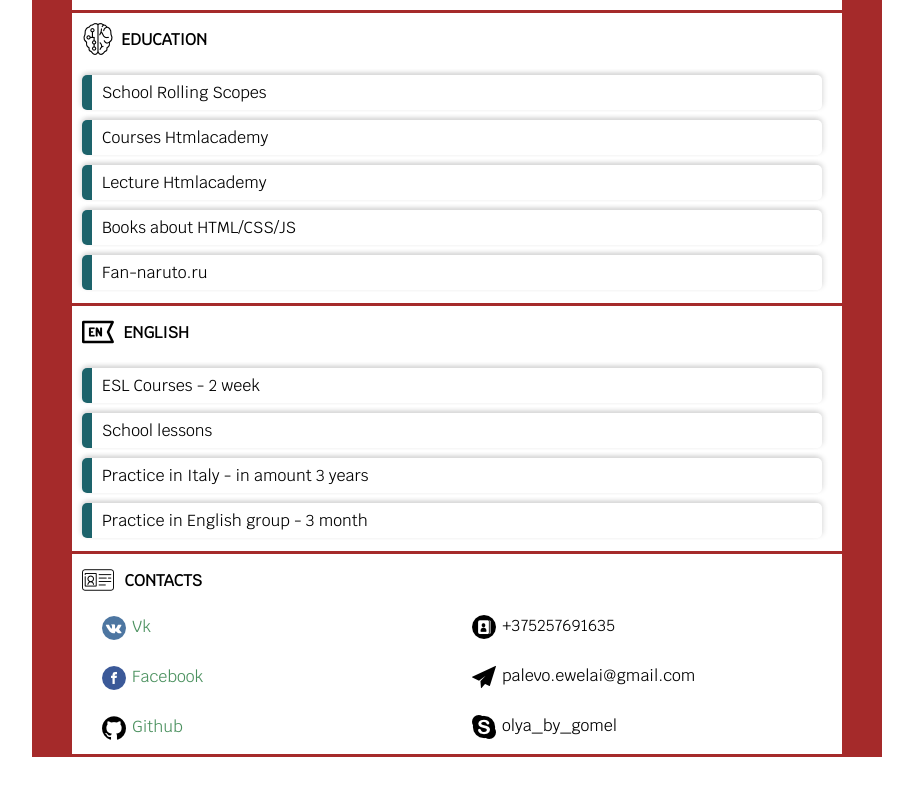
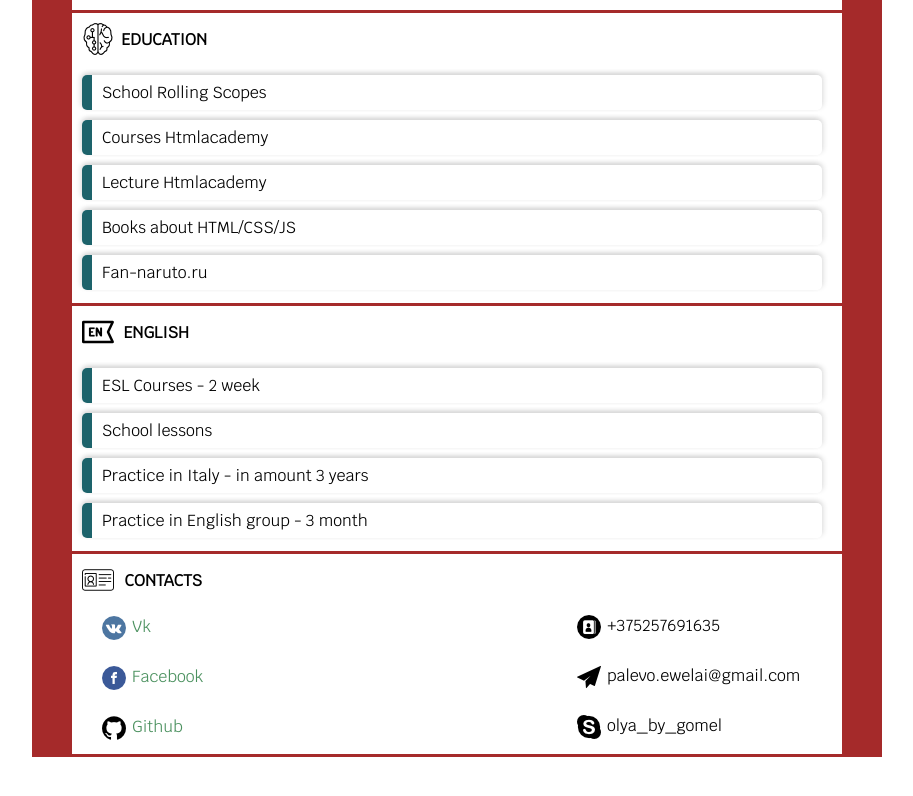
Before and after one commit to Ewelai/rsschool-codejam1-cv, a plain HTML site: page index.html in a window 1280 px wide. Shown: the part 1187-1983 px from the top of the page, without its empty margins (183-1096 px from the left). Drawn offline with nearby package versions, Linux system fonts and the light colour scheme.

Commit message:
style: formating footer

```diff
--- a/style.css
+++ b/style.css
@@ -327,7 +327,7 @@
 .contacts-another{
     position: relative;
     bottom: 183px;
-    left: 440px;
+    left: 545px;
     display: inline-block;
 }
 
```
